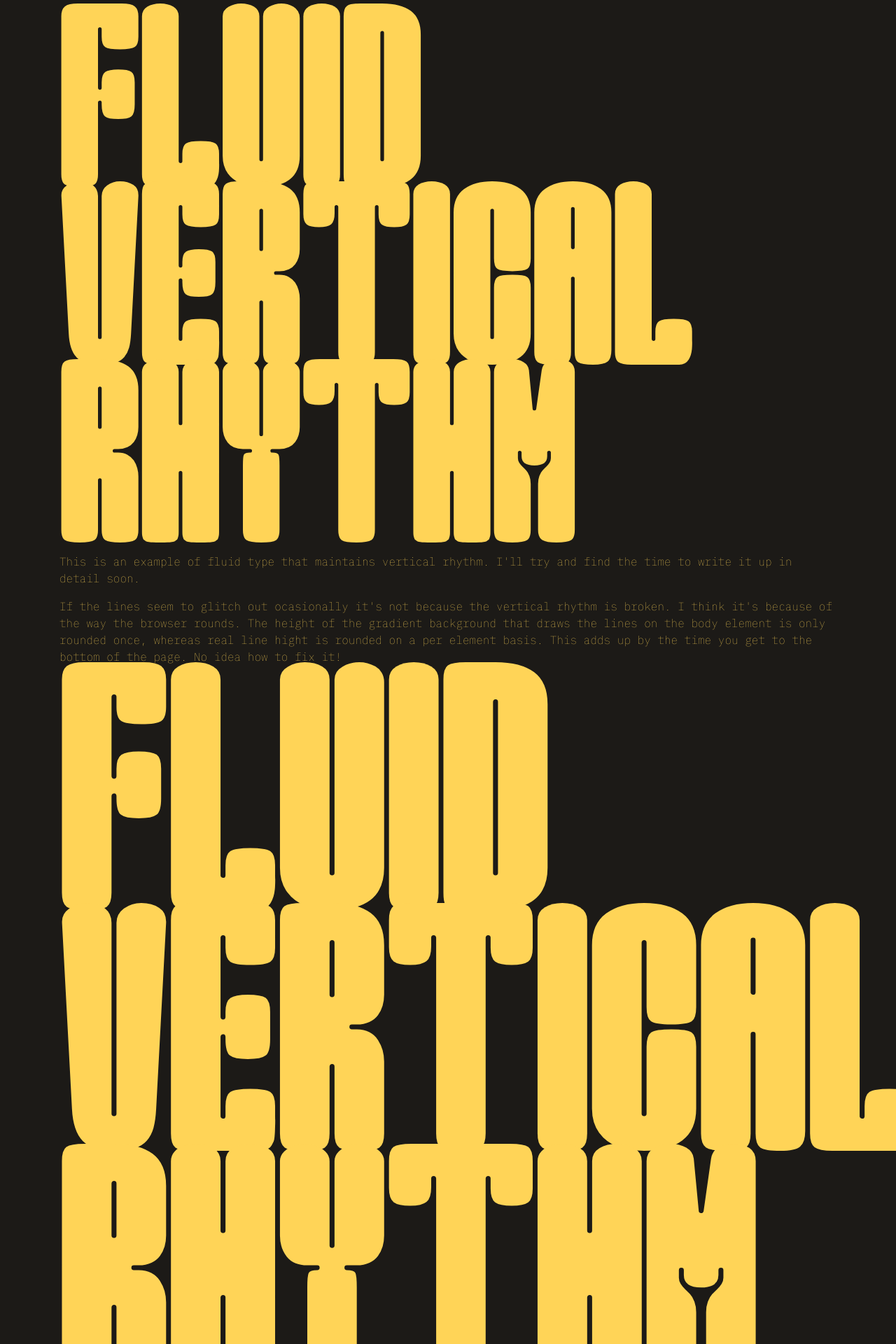
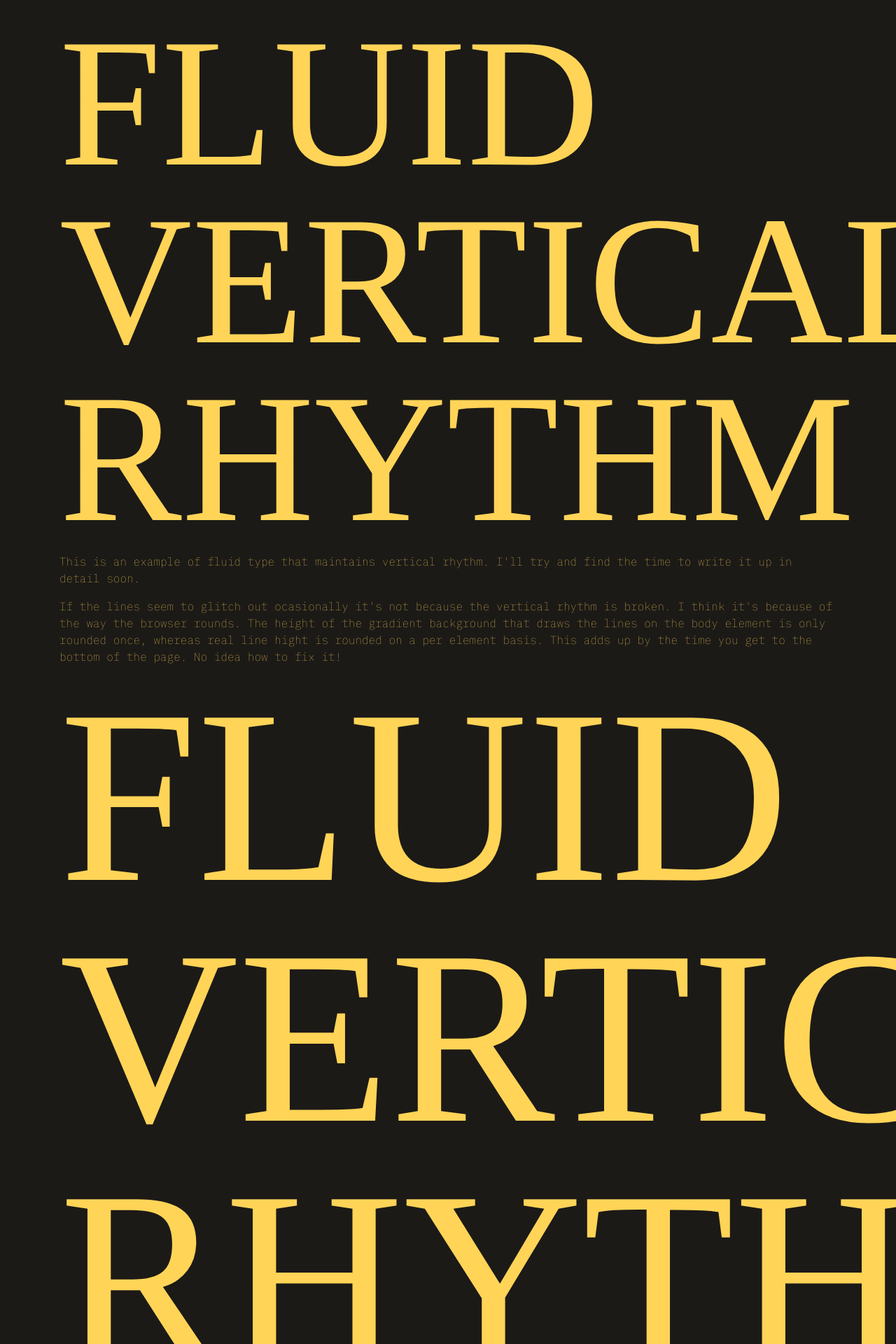
Before and after one commit to robcleaton/yellow-wedding, a Jekyll site: the page built from landing-3.html, in a window 1280 px wide. Shown: the top 1920 px of the page at 70% size. Built offline with Jekyll 4.4.1, drawn with Linux system fonts in a browser that asks for light colours; some web fonts are replaced.

Commit message:
change font path

```diff
--- a/_sass/_media.scss
+++ b/_sass/_media.scss
@@ -41,11 +41,10 @@
 }
 @font-face {
     font-family: 'good_girl_trialregular';
-    src: url('/assets/fonts/goodgirltrial-regular-webfont.woff2') format('woff2'),
-         url('/assets/fonts/goodgirltrial-regular-webfont.woff') format('woff');
+    src: url('assets/fonts/goodgirltrial-regular-webfont.woff2') format('woff2'),
+         url('assets/fonts/goodgirltrial-regular-webfont.woff') format('woff');
     font-weight: normal;
     font-style: normal;
-
 }
 .strip {
   height: 800px;
--- a/_sass/styles.sass
+++ b/_sass/styles.sass
@@ -2,4 +2,3 @@
 
 body
   background: #eeba56
-  text-align: center
```
Also changed, not shown: landing-4.html (added, +7 -0 lines), 2 other files.
